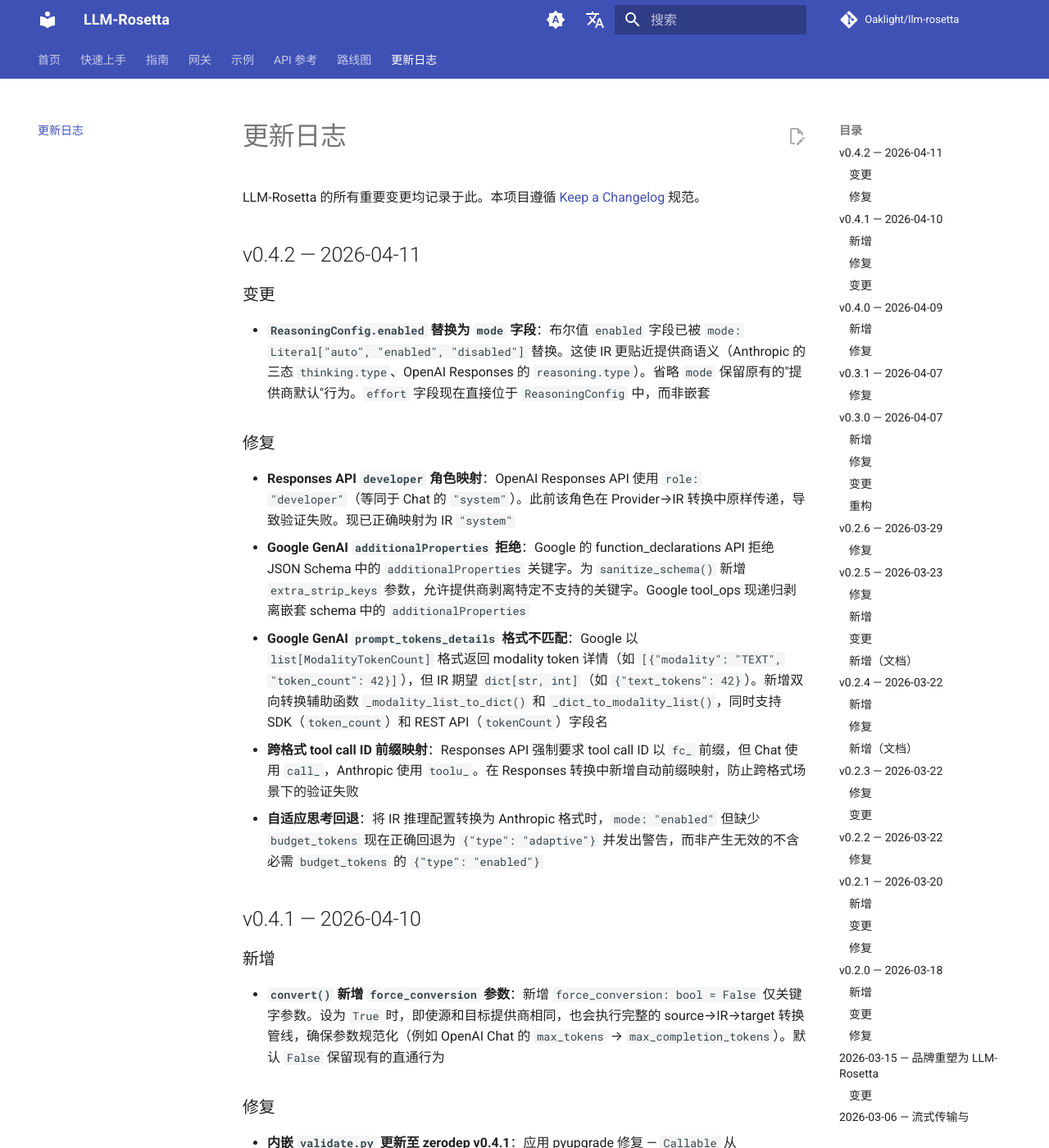
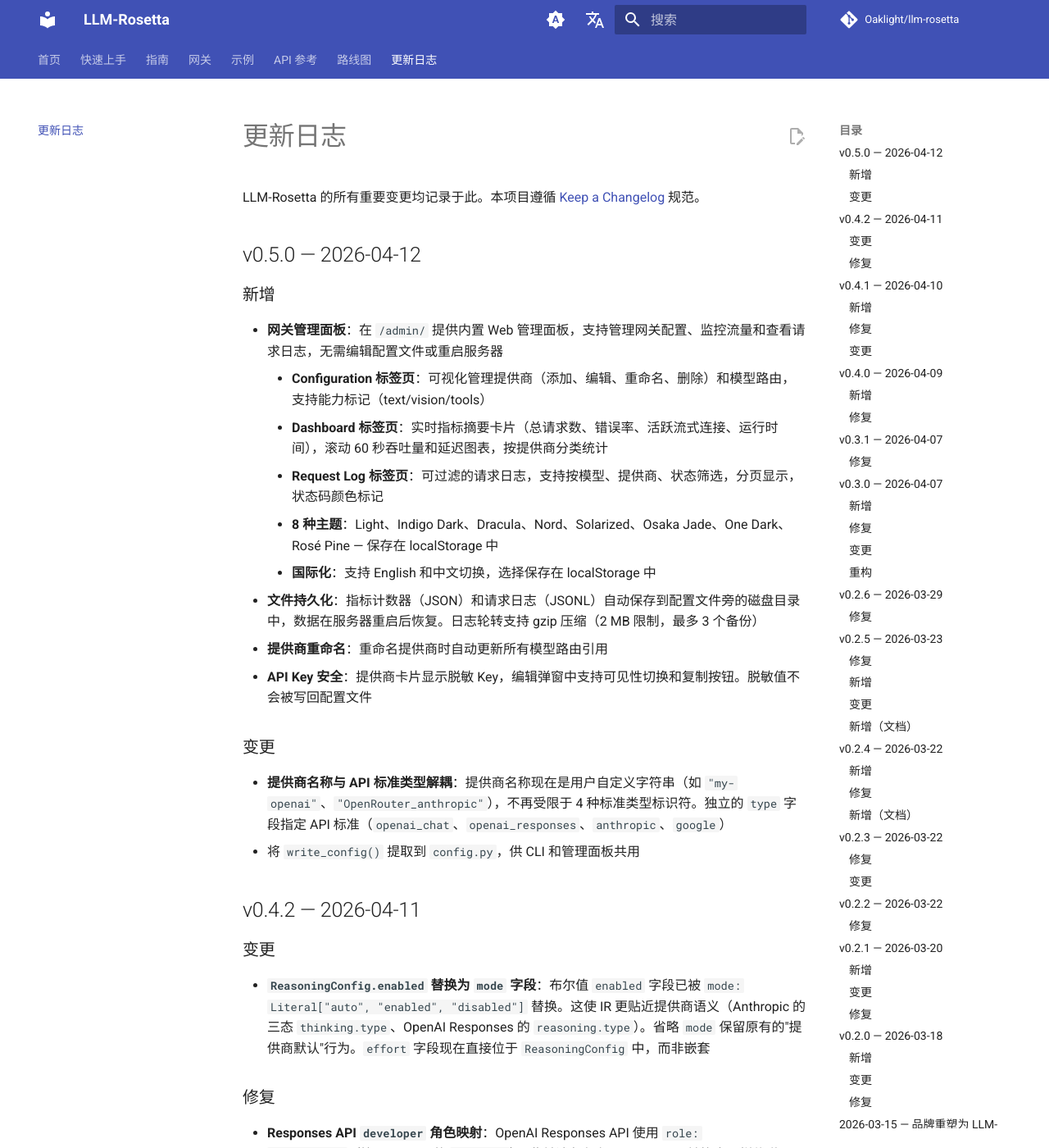
Before and after one commit to Oaklight/llm-rosetta, an MkDocs documentation site: the page built from docs/changelog.md, in a window 1280 px wide and 1400 px high. Shown: the whole window at 82% size. Built offline with MkDocs 1.6.1 and Material for MkDocs 9.7.7, drawn with Linux system fonts in a browser that asks for light colours; comment, search, counter and statistics services are not loaded.

Commit message:
docs: 添加 v0.5.0 更新日志

```diff
--- a/docs/changelog.md
+++ b/docs/changelog.md
@@ -5,6 +5,25 @@
 # 更新日志
 
 LLM-Rosetta 的所有重要变更均记录于此。本项目遵循 [Keep a Changelog](https://keepachangelog.com/) 规范。
+
+## v0.5.0 — 2026-04-12
+
+### 新增
+
+- **网关管理面板**：在 `/admin/` 提供内置 Web 管理面板，支持管理网关配置、监控流量和查看请求日志，无需编辑配置文件或重启服务器
+    - **Configuration 标签页**：可视化管理提供商（添加、编辑、重命名、删除）和模型路由，支持能力标记（text/vision/tools）
+    - **Dashboard 标签页**：实时指标摘要卡片（总请求数、错误率、活跃流式连接、运行时间），滚动 60 秒吞吐量和延迟图表，按提供商分类统计
+    - **Request Log 标签页**：可过滤的请求日志，支持按模型、提供商、状态筛选，分页显示，状态码颜色标记
+    - **8 种主题**：Light、Indigo Dark、Dracula、Nord、Solarized、Osaka Jade、One Dark、Rosé Pine — 保存在 localStorage 中
+    - **国际化**：支持 English 和中文切换，选择保存在 localStorage 中
+- **文件持久化**：指标计数器（JSON）和请求日志（JSONL）自动保存到配置文件旁的磁盘目录中，数据在服务器重启后恢复。日志轮转支持 gzip 压缩（2 MB 限制，最多 3 个备份）
+- **提供商重命名**：重命名提供商时自动更新所有模型路由引用
+- **API Key 安全**：提供商卡片显示脱敏 Key，编辑弹窗中支持可见性切换和复制按钮。脱敏值不会被写回配置文件
+
+### 变更
+
+- **提供商名称与 API 标准类型解耦**：提供商名称现在是用户自定义字符串（如 `"my-openai"`、`"OpenRouter_anthropic"`），不再受限于 4 种标准类型标识符。独立的 `type` 字段指定 API 标准（`openai_chat`、`openai_responses`、`anthropic`、`google`）
+- 将 `write_config()` 提取到 `config.py`，供 CLI 和管理面板共用
 
 ## v0.4.2 — 2026-04-11
 
```
